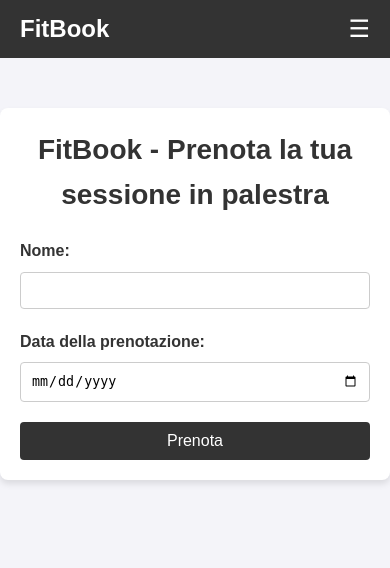
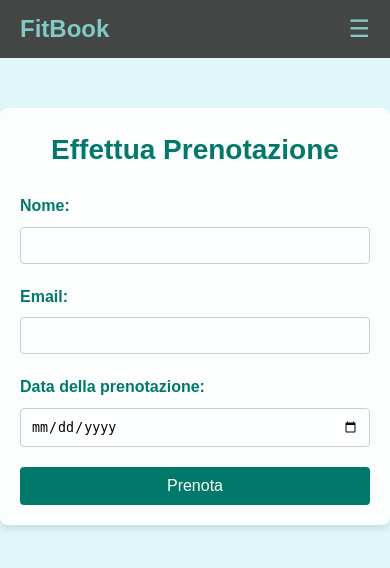
Before and after one commit to PellegrinoLuigi/FitBook, a Flask app: page / in a window 390 px wide. Shown: the top 568 px of the page. Run offline with Flask 2, Linux system fonts and the light colour scheme.

Commit message:
Update index.html

```diff
--- a/templates/index.html
+++ b/templates/index.html
@@ -14,30 +14,35 @@
 
         body {
             font-family: 'Arial', sans-serif;
-            background-color: #f4f4f9;
+            background-color: #e0f7fa; /* Colore pastello blu chiaro */
             color: #333;
             line-height: 1.6;
         }
 
         /* Header e Hamburger Menu */
         header {
-            background-color: #333;
+            background-color: rgba(51, 51, 51, 0.9); /* Grigio scuro con trasparenza */
             color: #fff;
             padding: 10px 20px;
             display: flex;
             justify-content: space-between;
             align-items: center;
+            position: sticky;
+            top: 0;
+            z-index: 1000;
         }
 
         .logo {
             font-size: 24px;
             font-weight: bold;
+            color: #80cbc4; /* Verde acqua pastello */
         }
 
         .menu-icon {
             display: none;
             font-size: 24px;
             cursor: pointer;
+            color: #80cbc4; /* Verde acqua pastello */
         }
 
         nav {
@@ -49,18 +54,19 @@
             color: #fff;
             text-decoration: none;
             font-size: 16px;
+            transition: color 0.3s ease;
         }
 
         nav a:hover {
-            text-decoration: underline;
+            color: #80cbc4; /* Verde acqua pastello al passaggio del mouse */
         }
 
-        /* Form di prenotazione */
+        /* Contenuto principale */
         .container {
-            max-width: 600px;
+            max-width: 800px;
             margin: 50px auto;
             padding: 20px;
-            background-color: #fff;
+            background-color: rgba(255, 255, 255, 0.9); /* Bianco con trasparenza */
             border-radius: 8px;
             box-shadow: 0 4px 6px rgba(0, 0, 0, 0.1);
         }
@@ -69,37 +75,61 @@
             text-align: center;
             margin-bottom: 20px;
             font-size: 28px;
-            color: #333;
+            color: #00796b; /* Verde scuro pastello */
         }
 
         form label {
             display: block;
             margin-bottom: 8px;
             font-weight: bold;
+            color: #00796b; /* Verde scuro pastello */
         }
 
         form input[type="text"],
-        form input[type="date"] {
+        form input[type="email"],
+        form input[type="date"],
+        form input[type="password"],
+        form select {
             width: 100%;
             padding: 10px;
             margin-bottom: 20px;
             border: 1px solid #ccc;
             border-radius: 4px;
+            background-color: rgba(255, 255, 255, 0.8); /* Bianco con trasparenza */
         }
 
         form input[type="submit"] {
             width: 100%;
             padding: 10px;
-            background-color: #333;
+            background-color: #00796b; /* Verde scuro pastello */
             color: #fff;
             border: none;
             border-radius: 4px;
             cursor: pointer;
             font-size: 16px;
+            transition: background-color 0.3s ease;
         }
 
         form input[type="submit"]:hover {
-            background-color: #555;
+            background-color: #004d40; /* Verde più scuro al passaggio del mouse */
+        }
+
+        table {
+            width: 100%;
+            border-collapse: collapse;
+            margin-bottom: 20px;
+        }
+
+        table th,
+        table td {
+            padding: 10px;
+            border: 1px solid #ccc;
+            text-align: left;
+        }
+
+        table th {
+            background-color: #00796b; /* Verde scuro pastello */
+            color: #fff;
         }
 
         /* Responsive Design */
@@ -111,7 +141,7 @@
             nav {
                 display: none;
                 flex-direction: column;
-                background-color: #333;
+                background-color: rgba(51, 51, 51, 0.9); /* Grigio scuro con trasparenza */
                 position: absolute;
                 top: 50px;
                 right: 20px;
@@ -131,19 +161,24 @@
         <div class="logo">FitBook</div>
         <div class="menu-icon" onclick="toggleMenu()">&#9776;</div>
         <nav id="navMenu">
-            <a href="#">Effettua Prenotazione</a>
-            <a href="#">Mostra Prenotazioni</a>
-            <a href="#">Acquista</a>
-            <a href="#">Login</a>
+            <a href="#" onclick="showForm('prenotazione')">Effettua Prenotazione</a>
+            <a href="#" onclick="showForm('mostraPrenotazioni')">Mostra Prenotazioni</a>
+            <a href="#" onclick="showForm('acquista')">Acquista</a>
+            <a href="#" onclick="showForm('login')">Login</a>
         </nav>
     </header>
 
-    <!-- Form di prenotazione -->
+    <!-- Contenuto principale -->
     <div class="container">
-        <h1>FitBook - Prenota la tua sessione in palestra</h1>
+        <!-- Form Effettua Prenotazione -->
+        <div id="prenotazione" class="form-container">
+            <h1>Effettua Prenotazione</h1>
             <form action="prenotazione.py" method="POST">
                 <label for="name">Nome:</label>
                 <input type="text" id="name" name="name" required>
+
+                <label for="email">Email:</label>
+                <input type="email" id="email" name="email" required>
 
                 <label for="date">Data della prenotazione:</label>
                 <input type="date" id="date" name="date" required>
@@ -152,12 +187,84 @@
             </form>
         </div>
 
+        <!-- Tabella Mostra Prenotazioni -->
+        <div id="mostraPrenotazioni" class="form-container" style="display: none;">
+            <h1>Le tue Prenotazioni</h1>
+            <table>
+                <thead>
+                    <tr>
+                        <th>Nome</th>
+                        <th>Email</th>
+                        <th>Data</th>
+                    </tr>
+                </thead>
+                <tbody>
+                    <tr>
+                        <td>Mario Rossi</td>
+                        <td>mario@example.com</td>
+                        <td>2023-10-15</td>
+                    </tr>
+                    <tr>
+                        <td>Luigi Verdi</td>
+                        <td>luigi@example.com</td>
+                        <td>2023-10-20</td>
+                    </tr>
+                </tbody>
+            </table>
+        </div>
+
+        <!-- Form Acquista Abbonamento -->
+        <div id="acquista" class="form-container" style="display: none;">
+            <h1>Acquista Abbonamento</h1>
+            <form action="acquista.py" method="POST">
+                <label for="abbonamento">Seleziona durata abbonamento:</label>
+                <select id="abbonamento" name="abbonamento" required>
+                    <option value="1">1 Mese - €30</option>
+                    <option value="2">2 Mesi - €55</option>
+                    <option value="3">3 Mesi - €80</option>
+                    <option value="12">12 Mesi - €300</option>
+                </select>
+
+                <input type="submit" value="Acquista">
+            </form>
+        </div>
+
+        <!-- Form Login/Registrazione -->
+        <div id="login" class="form-container" style="display: none;">
+            <h1>Login/Registrazione</h1>
+            <form action="login.py" method="POST">
+                <label for="email">Email:</label>
+                <input type="email" id="email" name="email" required>
+
+                <label for="password">Password:</label>
+                <input type="password" id="password" name="password" required>
+
+                <input type="submit" value="Accedi">
+            </form>
+        </div>
+    </div>
+
     <script>
         // Funzione per attivare/disattivare il menu hamburger
         function toggleMenu() {
             const navMenu = document.getElementById('navMenu');
             navMenu.classList.toggle('active');
         }
+
+        // Funzione per mostrare il form selezionato
+        function showForm(formId) {
+            // Nascondi tutti i form
+            const forms = document.querySelectorAll('.form-container');
+            forms.forEach(form => form.style.display = 'none');
+
+            // Mostra il form selezionato
+            const selectedForm = document.getElementById(formId);
+            selectedForm.style.display = 'block';
+
+            // Chiudi il menu hamburger (opzionale)
+            const navMenu = document.getElementById('navMenu');
+            navMenu.classList.remove('active');
+        }
     </script>
 </body>
 </html>
```
Lines whose indentation alone changed are shown as unchanged.
